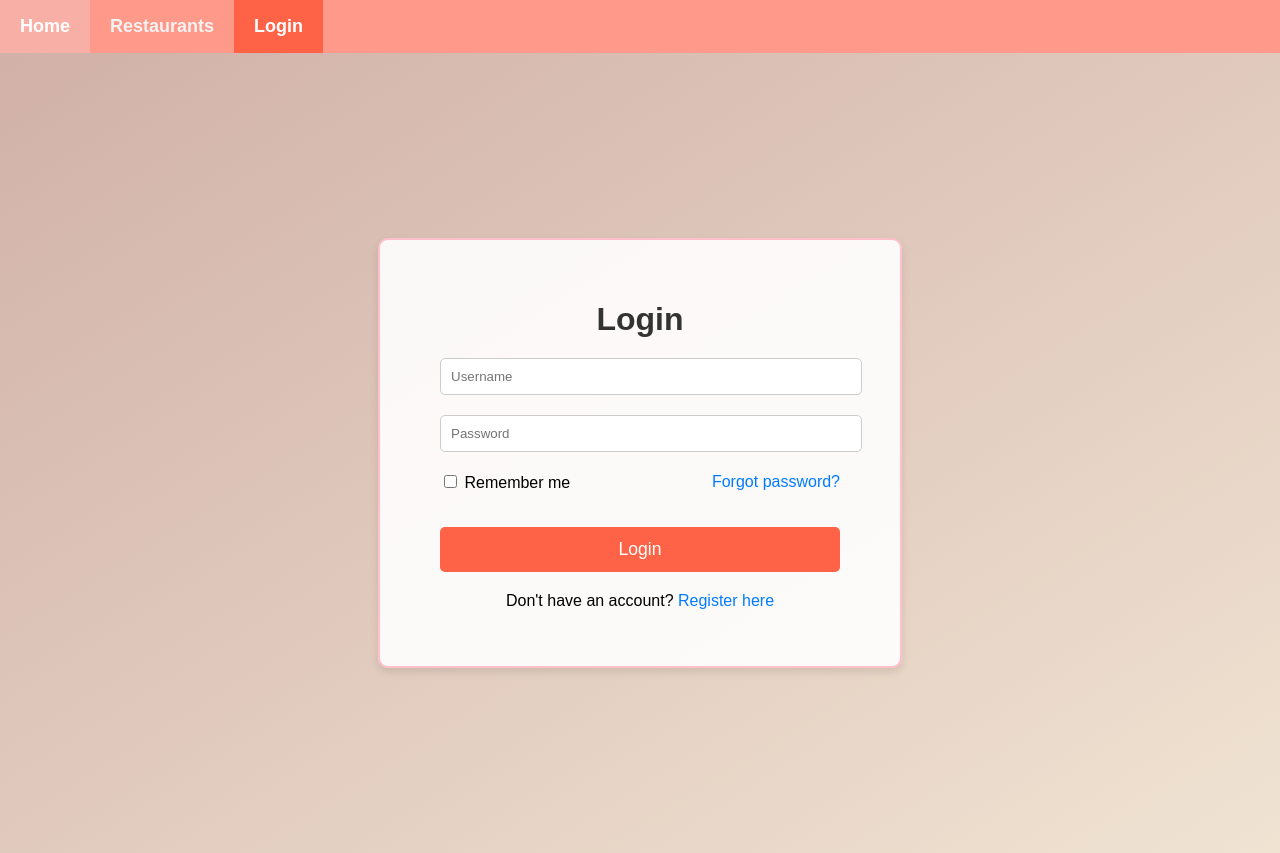
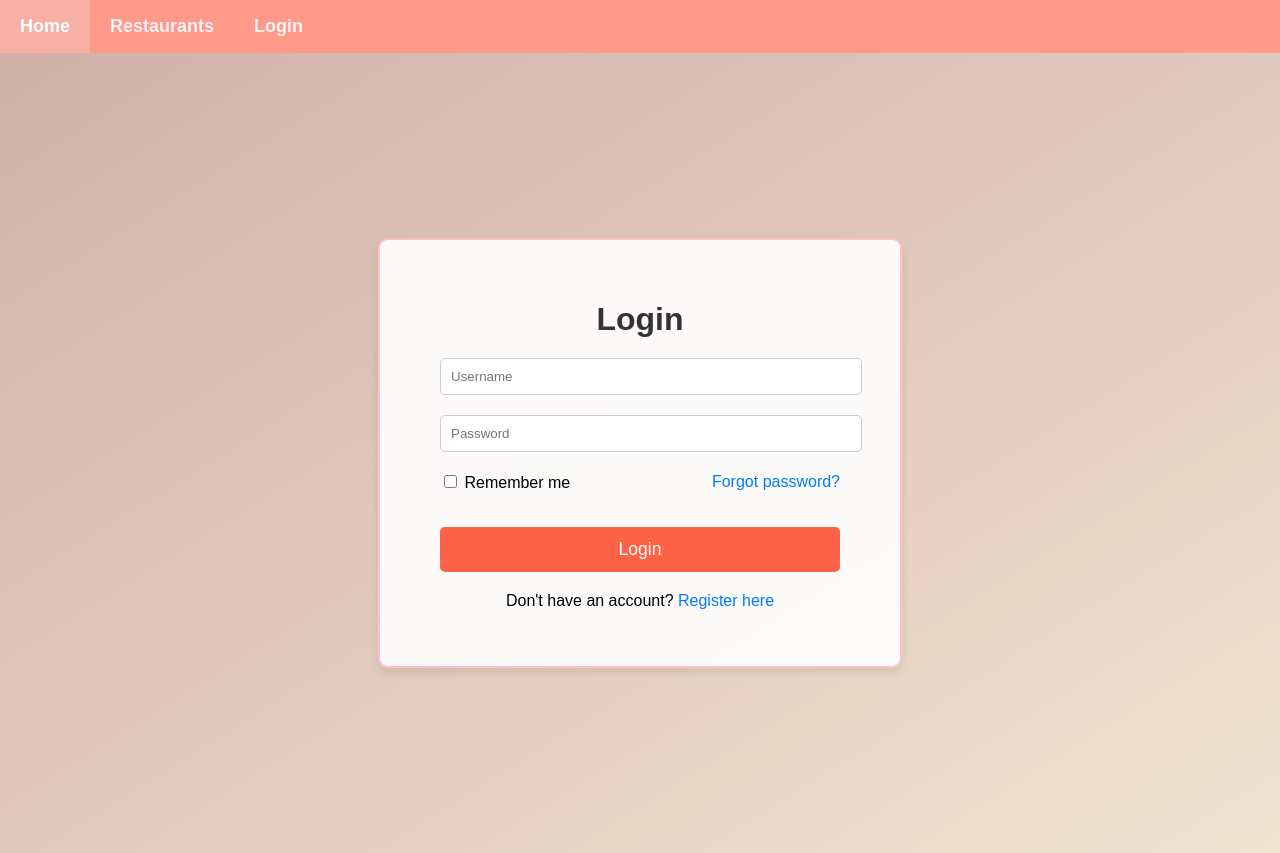
Before and after one commit to Rediet-Ayalew/Are-you-Hungry-, a Flask app: page /login in a window 1280 px wide. Run offline with Flask 3, Linux system fonts and the light colour scheme.

Commit message:
Updated login.html

```diff
--- a/templates/login.html
+++ b/templates/login.html
@@ -9,11 +9,17 @@
 <body>
 
     <!-- Navigation Bar -->
-    <div class="topnav">
+    <nav class="topnav">
         <a href="/home">Home</a>
         <a href="/restaurants">Restaurants</a>
-        <a class="active" href="#login">Login</a>
-    </div>
+        {% if 'user_id' in session %}
+            <a href="/profile/{{ session['user_id'] }}">Profile</a>
+            <a href="/logout">Logout</a>
+        {% else %}
+            <a href="/login">Login</a>
+        {% endif %}
+    </nav>
+
 
     <!-- Login Form Container -->
     <div class="login-page">
```
